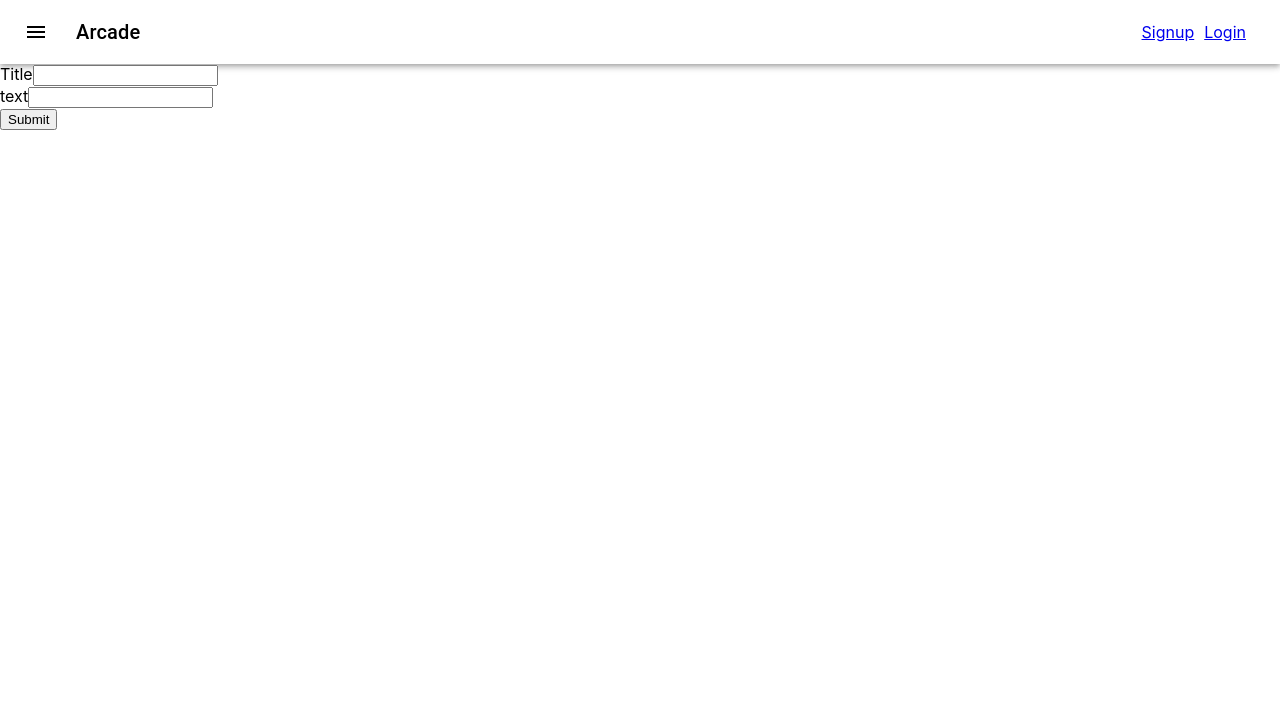
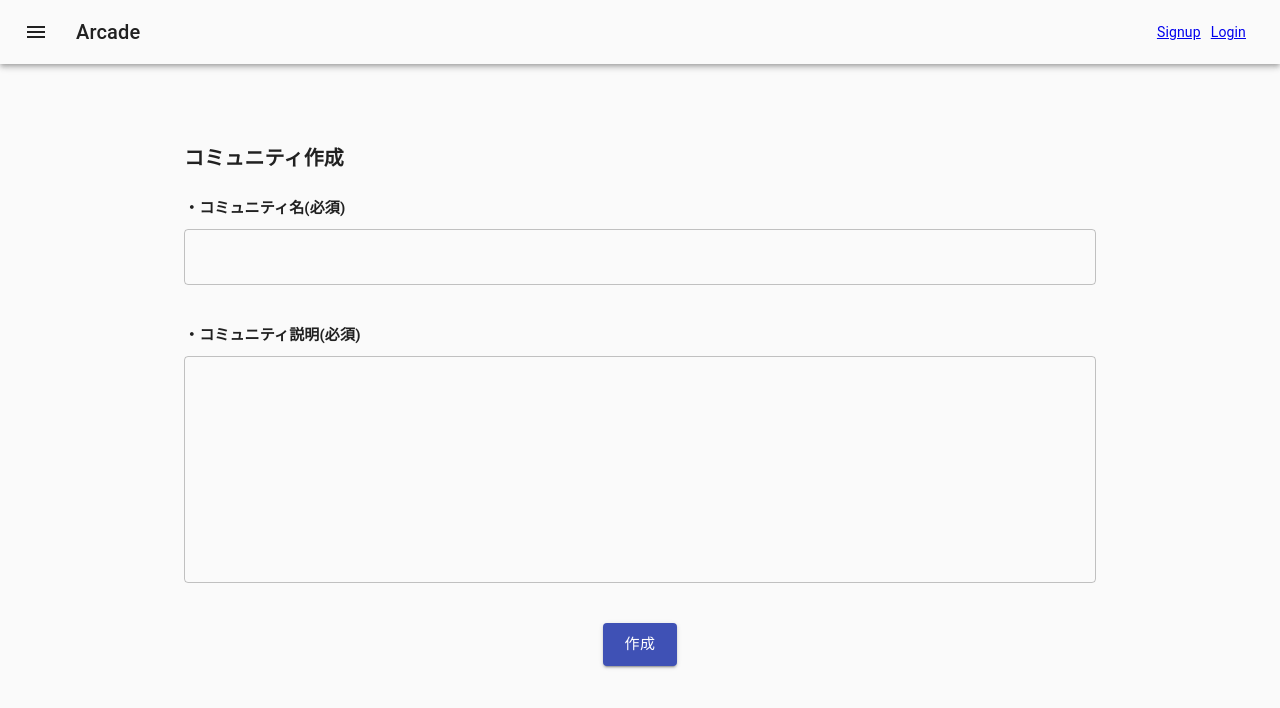
Before and after one commit to aaaasahi/arcade-community, a React (Create React App) app in the folder frontend/: page /community/new in a window 1280 px wide. Shown: the top 708 px of the page. Built offline with nearby package versions, Linux system fonts and the light colour scheme.

Commit message:
コミュニティ作成画面作成 #5

```diff
--- a/frontend/src/App.css
+++ /dev/null
@@ -1,38 +0,0 @@
-.App {
-  text-align: center;
-}
-
-.App-logo {
-  height: 40vmin;
-  pointer-events: none;
-}
-
-@media (prefers-reduced-motion: no-preference) {
-  .App-logo {
-    animation: App-logo-spin infinite 20s linear;
-  }
-}
-
-.App-header {
-  background-color: #282c34;
-  min-height: 100vh;
-  display: flex;
-  flex-direction: column;
-  align-items: center;
-  justify-content: center;
-  font-size: calc(10px + 2vmin);
-  color: white;
-}
-
-.App-link {
-  color: #61dafb;
-}
-
-@keyframes App-logo-spin {
-  from {
-    transform: rotate(0deg);
-  }
-  to {
-    transform: rotate(360deg);
-  }
-}
--- a/frontend/src/App.js
+++ b/frontend/src/App.js
@@ -1,4 +1,3 @@
-import './App.css';
 import { BrowserRouter } from "react-router-dom";
 
 import { Router } from './Router.jsx'
--- a/frontend/src/components/community/CreateCommunity.jsx
+++ b/frontend/src/components/community/CreateCommunity.jsx
@@ -1,76 +1,101 @@
 import React, { useState } from "react";
-import axios from 'axios';
-import { useHistory } from 'react-router-dom'
+import axios from "axios";
+import { useHistory } from "react-router-dom";
 
+import Container from "@material-ui/core/Container";
+import CssBaseline from "@material-ui/core/CssBaseline";
+import TextField from "@material-ui/core/TextField";
+import { makeStyles } from "@material-ui/core/styles";
+import Button from "@material-ui/core/Button";
+
+const useStyles = makeStyles((theme) => ({
+  paper: {
+    marginTop: theme.spacing(10),
+    alignItems: "center",
+  },
+  title: {
+    fontSize: "20px",
+    fontWeight: "bold",
+    marginBottom: "25px",
+  },
+  label: {
+    fontSize: "15px",
+    fontWeight: "bold",
+  },
+  titleForm: {
+    margin: "10px 0 40px",
+  },
+  textForm: {
+    margin: "10px 0 40px",
+  },
+  button: {
+    textAlign: "center",
+  },
+}));
 
 export const CreateCommunity = () => {
-
-    const initialState = {
-      id: null,
-      title: "",
-      text: "",
-    };
-
-    const [community, setCommunity] = useState(initialState);
+  const [title, setTitle] = useState("");
+  const [text, setText] = useState("");
   const history = useHistory();
-
-    const onChangeInput = event => {
-      const { name, value } = event.target;
-      setCommunity({ ...community, [name]: value });
-    };
+  const classes = useStyles();
 
   const save = () => {
     const data = {
-        title: community.title,
-        text: community.text
+      title: title,
+      text: text,
     };
 
-      axios.post('http://localhost:8000/api/communities', data, {
+    axios
+      .post("http://localhost:8000/api/communities", data, {
         headers: JSON.parse(localStorage.user),
       })
-        .then(res => {
+      .then((res) => {
         console.log(res.data);
-        history.push('/IndexCommunity');
+        history.push("/IndexCommunity");
       })
-    .catch(e => {
-      console.log(e)
-    })
+      .catch((e) => {
+        console.log(e);
+      });
   };
 
-
   return (
-    <div className="submit-form">
+    <Container maxWidth="md">
+      <CssBaseline />
+      <div className={classes.paper}>
+        <div className={classes.title}>コミュニティ作成</div>
+        <label className={classes.label}>・コミュニティ名(必須)</label>
         <div>
-          <div className="form-group">
-            <label htmlFor="title">Title</label>
-            <input
+          <TextField
             type="text"
-              className="form-control"
-              id="title"
-              required
-              value={community.title}
-              onChange={onChangeInput}
-              name="title"
+            fullWidth
+            value={title}
+            onChange={(event) => setTitle(event.target.value)}
+            variant="outlined"
+            className={classes.titleForm}
           />
         </div>
-
-          <div className="form-group">
-            <label htmlFor="text">text</label>
-            <input
+        <label className={classes.label}>・コミュニティ説明(必須)</label>
+        <TextField
           type="text"
-              className="form-control"
-              id="text"
-              required
-              value={community.text}
-              onChange={onChangeInput}
-              name="text"
+          multiline={true}
+          rows={10}
+          fullWidth
+          value={text}
+          onChange={(event) => setText(event.target.value)}
+          variant="outlined"
+          className={classes.textForm}
         />
-          </div>
-
-          <button onClick={save} className="btn btn-success">
-            Submit
-          </button>
+        <div className={classes.button}>
+          <Button
+            variant="contained"
+            size="large"
+            color="primary"
+            onClick={save}
+          >
+            作成
+          </Button>
         </div>
       </div>
+    </Container>
   );
 };
```
Lines whose indentation alone changed are shown as unchanged.
